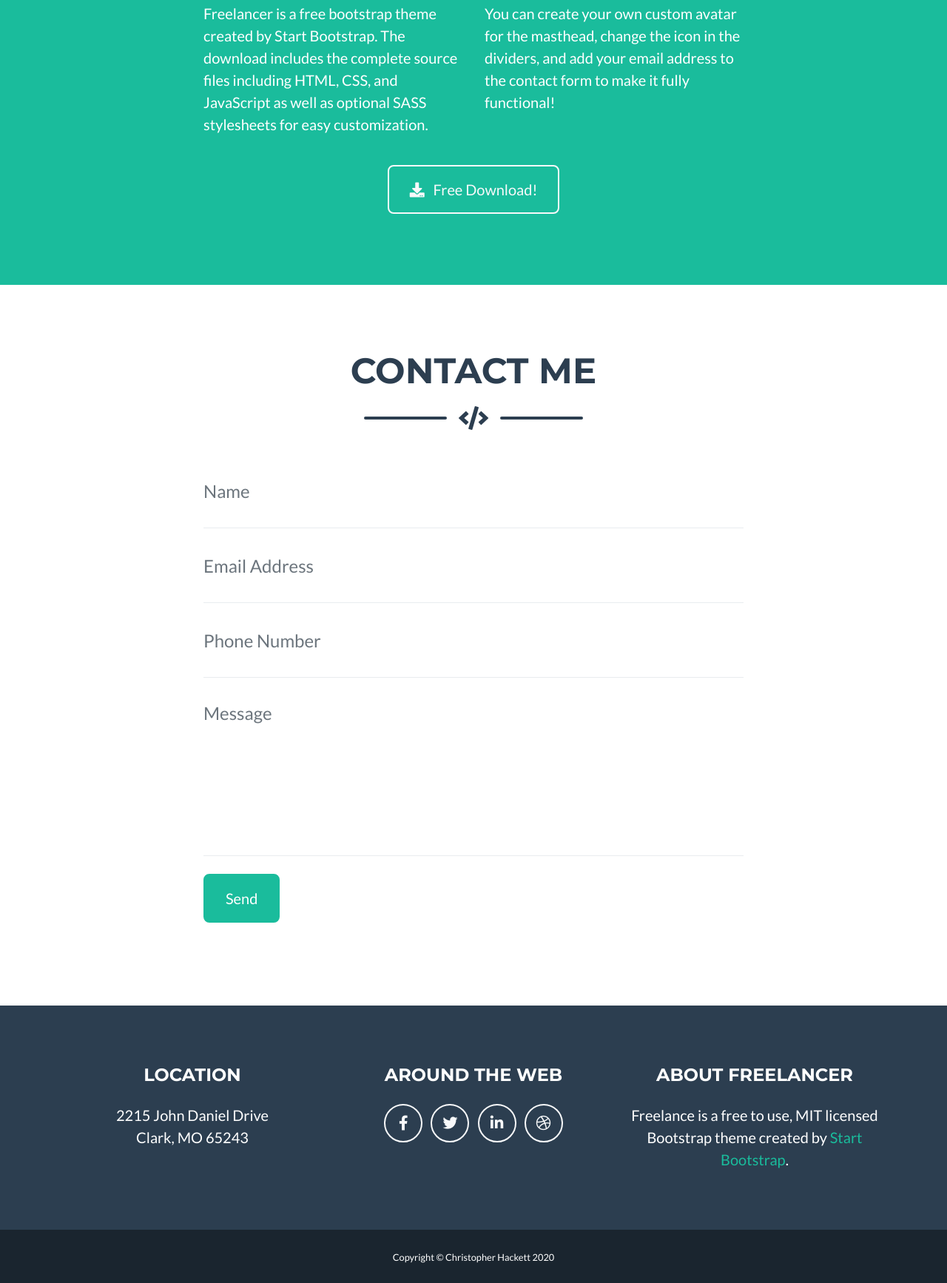
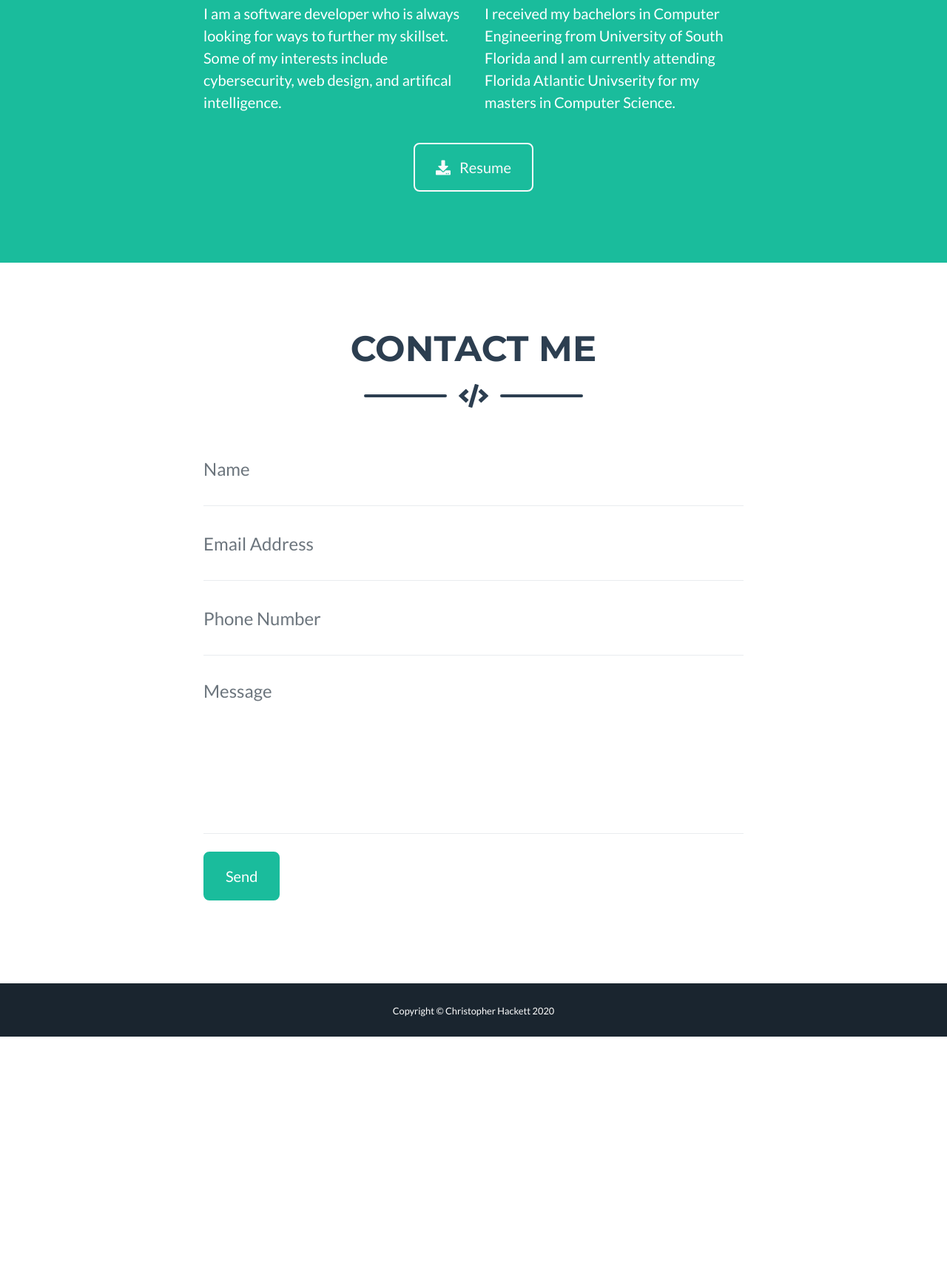
Before and after one commit to chackett1/onlineportfolio, a website with bundled scripts: page index.html in a window 1280 px wide. Shown: the part 1787-3521 px from the top of the page at 74% size. After the commit the page ends 3188 px from the top, so only its background shows below. Built offline with nearby package versions, Linux system fonts and the light colour scheme.

Commit message:
About me and project

```diff
--- a/index.html
+++ b/index.html
@@ -201,18 +201,18 @@
       <!-- About Section Content -->
       <div class="row">
         <div class="col-lg-4 ml-auto">
-          <p class="lead">Freelancer is a free bootstrap theme created by Start Bootstrap. The download includes the complete source files including HTML, CSS, and JavaScript as well as optional SASS stylesheets for easy customization.</p>
+          <p class="lead">I am a software developer who is always looking for ways to further my skillset. Some of my interests include cybersecurity, web design, and artifical intelligence.</p>
         </div>
         <div class="col-lg-4 mr-auto">
-          <p class="lead">You can create your own custom avatar for the masthead, change the icon in the dividers, and add your email address to the contact form to make it fully functional!</p>
+          <p class="lead">I received my bachelors in Computer Engineering from University of South Florida and I am currently attending Florida Atlantic Univserity for my masters in Computer Science.</p>
         </div>
       </div>
 
       <!-- About Section Button -->
       <div class="text-center mt-4">
-        <a class="btn btn-xl btn-outline-light" href="https://startbootstrap.com/themes/freelancer/">
+        <a class="btn btn-xl btn-outline-light" href="img/chackettResume2020.pdf" target="_blank" >
           <i class="fas fa-download mr-2"></i>
-          Free Download!
+          Resume
         </a>
       </div>
 
@@ -280,45 +280,6 @@
     </div>
   </section>
 
-  <!-- Footer -->
-  <footer class="footer text-center">
-    <div class="container">
-      <div class="row">
-
-        <!-- Footer Location -->
-        <div class="col-lg-4 mb-5 mb-lg-0">
-          <h4 class="text-uppercase mb-4">Location</h4>
-          <p class="lead mb-0">2215 John Daniel Drive
-            <br>Clark, MO 65243</p>
-        </div>
-
-        <!-- Footer Social Icons -->
-        <div class="col-lg-4 mb-5 mb-lg-0">
-          <h4 class="text-uppercase mb-4">Around the Web</h4>
-          <a class="btn btn-outline-light btn-social mx-1" href="#">
-            <i class="fab fa-fw fa-facebook-f"></i>
-          </a>
-          <a class="btn btn-outline-light btn-social mx-1" href="#">
-            <i class="fab fa-fw fa-twitter"></i>
-          </a>
-          <a class="btn btn-outline-light btn-social mx-1" href="#">
-            <i class="fab fa-fw fa-linkedin-in"></i>
-          </a>
-          <a class="btn btn-outline-light btn-social mx-1" href="#">
-            <i class="fab fa-fw fa-dribbble"></i>
-          </a>
-        </div>
-
-        <!-- Footer About Text -->
-        <div class="col-lg-4">
-          <h4 class="text-uppercase mb-4">About Freelancer</h4>
-          <p class="lead mb-0">Freelance is a free to use, MIT licensed Bootstrap theme created by
-            <a href="http://startbootstrap.com">Start Bootstrap</a>.</p>
-        </div>
-
-      </div>
-    </div>
-  </footer>
 
   <!-- Copyright Section -->
   <section class="copyright py-4 text-center text-white">
@@ -446,7 +407,7 @@
                 <!-- Portfolio Modal - Text -->
                   <a href="https://github.com/chackett1/TodoList" target="_blank">https://github.com/chackett1/TodoList</a>
                   <br /><br />
-                <p class="mb-5">The Todo List Android App uses a MySQL database to manage its data. The users starts by creating a list and adding list items. The app allows the user to create multiple lists and navigate between them. In the video a todo list, project checklist, and a grocery list are created.</p>
+                <p class="mb-5">The Todo List Android App uses a MySQL database to manage its data. The users start by creating a list and adding list items. The app allows the user to create multiple lists and navigate between them. In the video a todo list, project checklist, and a grocery list are created.</p>
                 <!-- Portfolio Modal - Image -->
                 <!-- <img class="img-fluid rounded mb-5" src="img/portfolio/circus.png" alt="">-->
                 <iframe width="100%" height="500" src="https://www.youtube.com/embed/qB_1aZdxQL8"></iframe>
@@ -486,12 +447,12 @@
                   <div class="divider-custom-line"></div>
                 </div>
                 <!-- Portfolio Modal - Text -->
-                  <a href="https://automationreports.azurewebsites.net/" target="_blank">https://automationreports.azurewebsites.net/</a>
+                  <a href="http://automationreports.azurewebsites.net/" target="_blank">http://automationreports.azurewebsites.net/</a>
                   <br /><br />
-                <p class="mb-5">This project is a dashboard for automation reports. The purpose of the dashboard is to create a centralized place for the results of selenium tests. The dashboard uses graphs to visual test data.</p>
+                <p class="mb-5">This project is a dashboard for automation reports. The purpose of the dashboard is to create a centralized place for the results of selenium tests. The dashboard uses graphs to visual the status of web application.</p>
                 <!-- Portfolio Modal - Image -->
                 <!-- <img class="img-fluid rounded mb-5" src="img/portfolio/circus.png" alt="">-->
-                <iframe width="100%" height="500" src="https://www.youtube.com/embed/qB_1aZdxQL8"></iframe>
+                <iframe width="100%" height="500" src="https://www.youtube.com/embed/zv1ZmdLm3cE"></iframe>
                 <button style="margin-top:20px" class="btn btn-primary" href="#" data-dismiss="modal">
                   <i class="fas fa-times fa-fw"></i>
                   Close Window
@@ -518,7 +479,7 @@
             <div class="row justify-content-center">
               <div class="col-lg-8">
                 <!-- Portfolio Modal - Title -->
-                <h2 class="portfolio-modal-title text-secondary text-uppercase mb-0">Angular *In Progress*</h2>
+                <h2 class="portfolio-modal-title text-secondary text-uppercase mb-0">Web Security Testing</h2>
                 <!-- Icon Divider -->
                 <div class="divider-custom">
                   <div class="divider-custom-line"></div>
@@ -558,7 +519,7 @@
             <div class="row justify-content-center">
               <div class="col-lg-8">
                 <!-- Portfolio Modal - Title -->
-                <h2 class="portfolio-modal-title text-secondary text-uppercase mb-0">Real Business Website</h2>
+                <h2 class="portfolio-modal-title text-secondary text-uppercase mb-0">Angular *In Progress*</h2>
                 <!-- Icon Divider -->
                 <div class="divider-custom">
                   <div class="divider-custom-line"></div>
```
Also changed, not shown: 1 other file.
